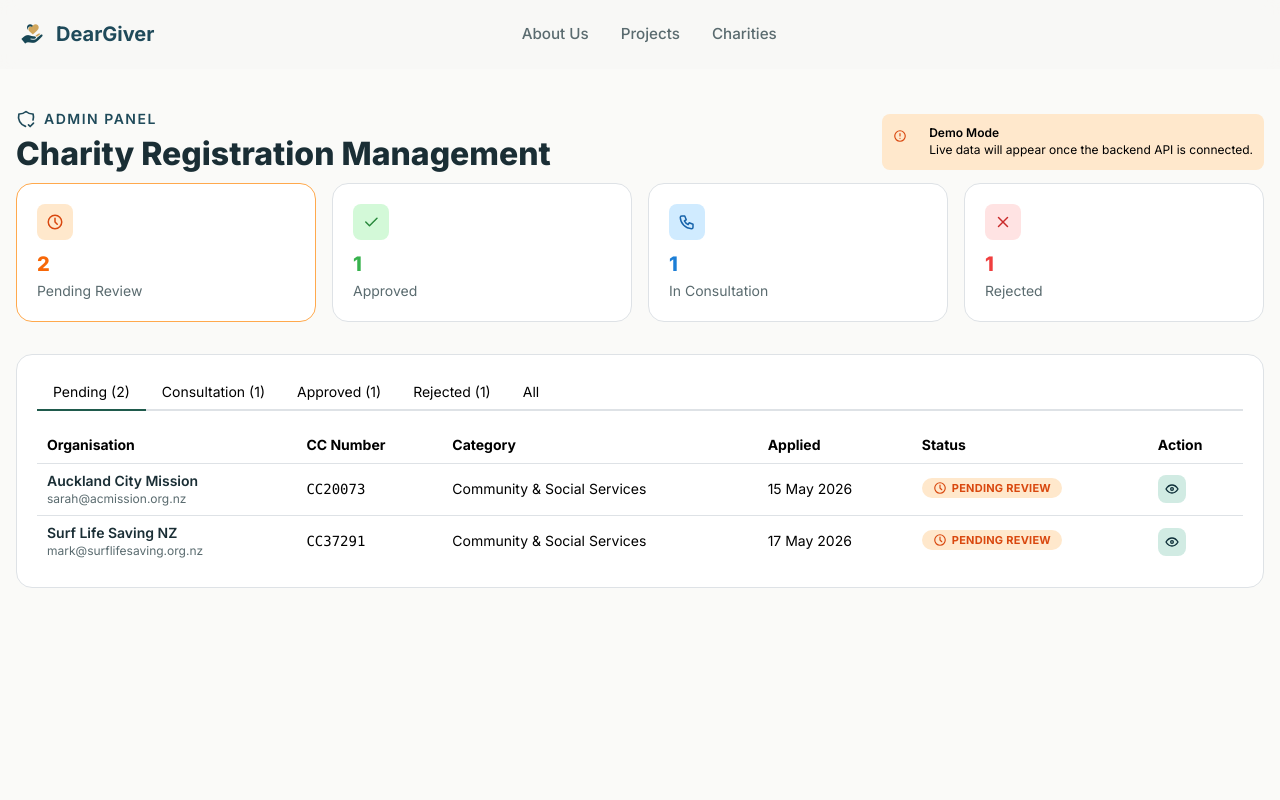
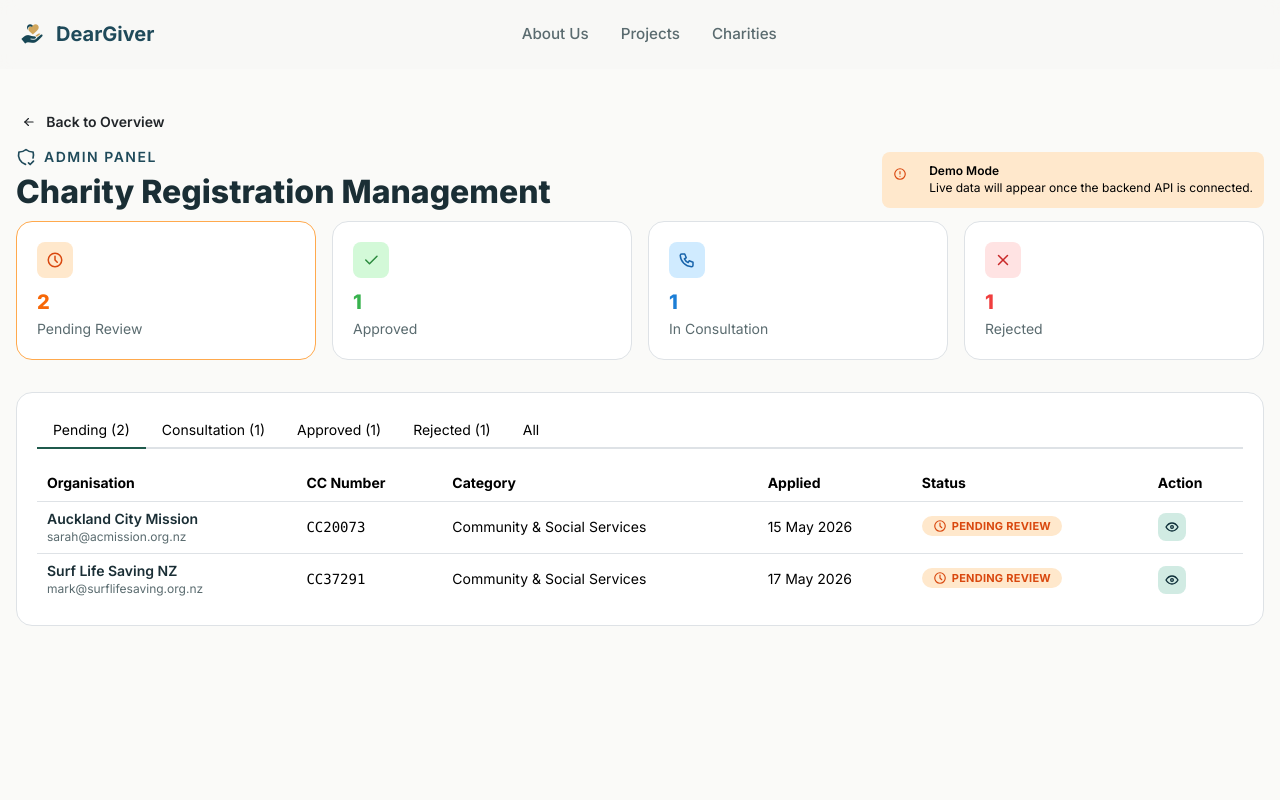
Before and after one commit to rememberwe0105-star/binding-minds, a Next.js app: page /admin/charities in a window 1280 px wide. Shown: the top 800 px of the page. Built offline with nearby package versions, Linux system fonts and the light colour scheme; no server answers.

Commit message:
fix: admin UX — link Stripe Pending card + add Back to Overview button
- /admin: Stripe Setup Pending card now links to /admin/charities
- /admin/charities: Added '← Back to Overview' button to return to /admin

```diff
--- a/app/admin/charities/page.tsx
+++ b/app/admin/charities/page.tsx
@@ -9,8 +9,9 @@ import {
 import {
   IconBuilding, IconCheck, IconX, IconPhone,
   IconEye, IconShieldCheck, IconClock, IconAlertCircle,
-  IconMail, IconWorld, IconCalendar,
+  IconMail, IconWorld, IconCalendar, IconArrowLeft,
 } from '@tabler/icons-react';
+import Link from 'next/link';
 import { Header } from '@/components/Header';
 import { Footer } from '@/components/Footer';
 import classes from './page.module.css';
@@ -137,6 +138,20 @@ export default function AdminCharitiesPage() {
       <Header />
       <main className={classes.page}>
         <Container size="xl" py={40}>
+          {/* Back to Overview */}
+          <Button
+            component={Link}
+            href="/admin"
+            variant="subtle"
+            color="gray"
+            size="compact-sm"
+            leftSection={<IconArrowLeft size={14} />}
+            mb={12}
+            style={{ alignSelf: 'flex-start' }}
+          >
+            Back to Overview
+          </Button>
+
           {/* 페이지 헤더 */}
           <Group justify="space-between" mb={8}>
             <Box>
--- a/app/admin/page.tsx
+++ b/app/admin/page.tsx
@@ -123,7 +123,11 @@ export default function AdminOverviewPage() {
               </Group>
             </Card>
 
-            <Card padding="lg" radius="lg" withBorder className={classes.actionCard}>
+            <Card
+              padding="lg" radius="lg" withBorder className={classes.actionCard}
+              component={Link} href="/admin/charities"
+              style={{ textDecoration: 'none' }}
+            >
               <Group justify="space-between">
                 <Group gap={12}>
                   <ThemeIcon size={40} radius="md" color="blue" variant="light">
```
